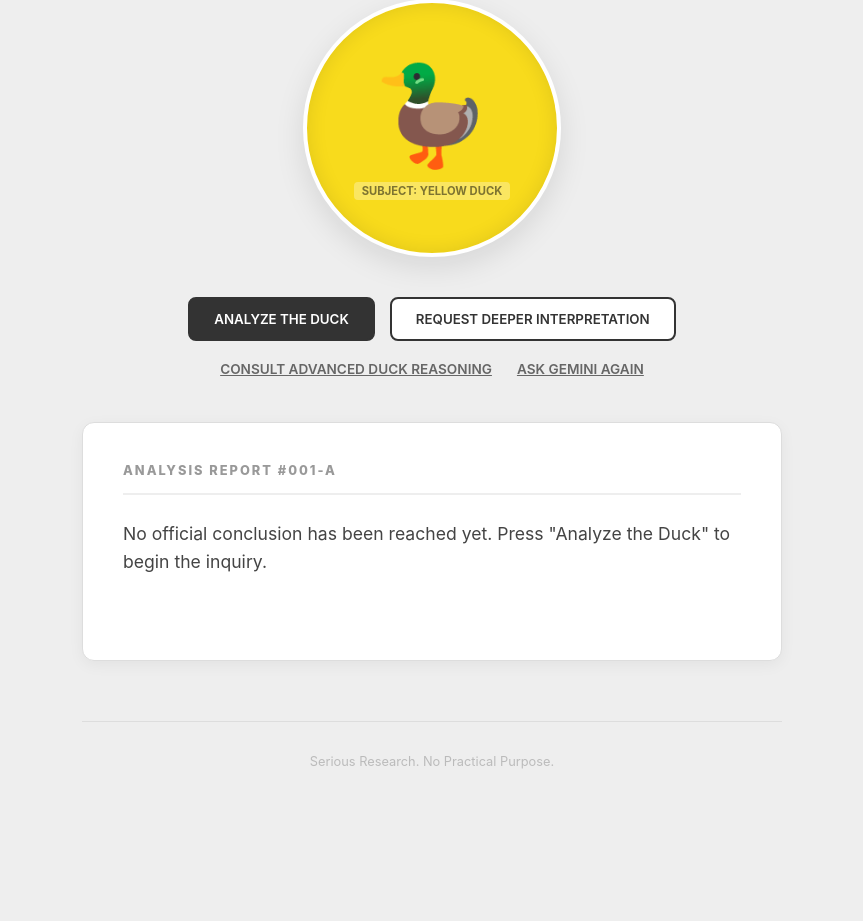
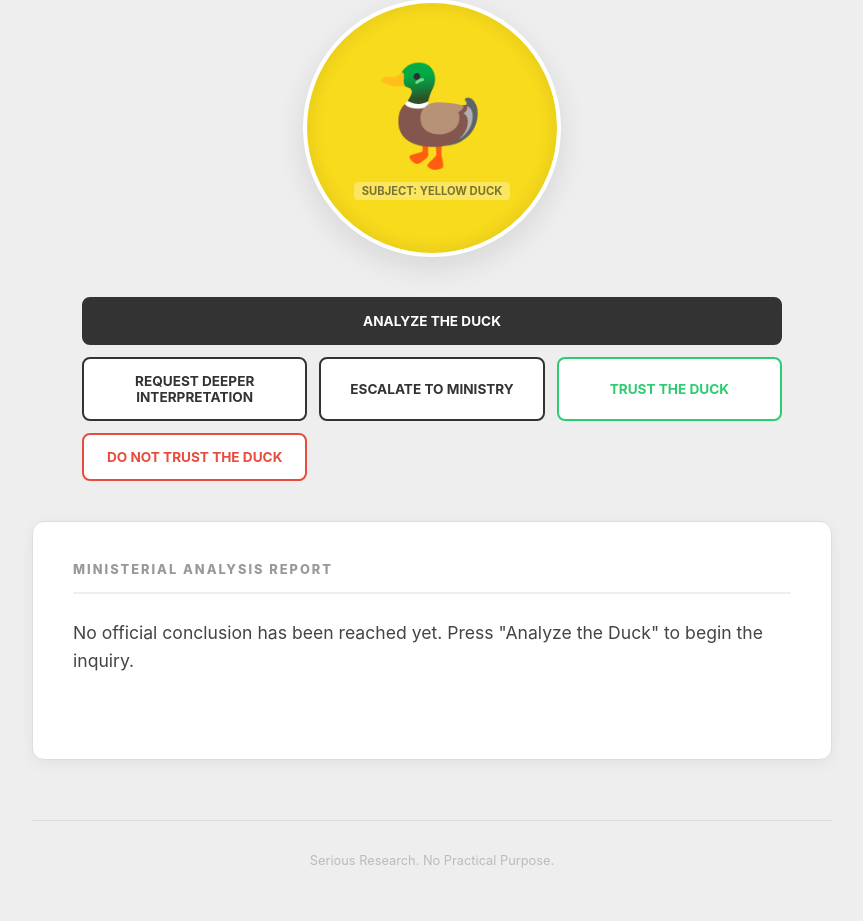
Before and after one commit to hericlibong/What_Is_This_Duck_For, a FastAPI app: page / in a window 1280 px wide. Shown: the part 183-1104 px from the top of the page, without its empty margins (208-1071 px from the left). Before the commit the page ends 952 px from the top, so only its background shows below. Run offline with FastAPI, Linux system fonts and the light colour scheme.

Commit message:
Enhance UI and functionality with new button modes, improved styles, and dynamic behavior

```diff
--- a/app/static/css/style.css
+++ b/app/static/css/style.css
@@ -4,6 +4,8 @@
     --bg-light: #f9f9f9;
     --border-color: #ddd;
     --text-muted: #666;
+    --trust-color: #2ecc71;
+    --distrust-color: #e74c3c;
 }
 
 body {
@@ -17,7 +19,7 @@ body {
 }
 
 .container {
-    max-width: 700px;
+    max-width: 800px;
     width: 100%;
     text-align: center;
 }
@@ -78,31 +80,39 @@ header h1 {
     margin-bottom: 40px;
 }
 
-.button-group {
-    display: flex;
-    gap: 15px;
-    justify-content: center;
-    margin-bottom: 15px;
+.button-grid {
+    display: grid;
+    grid-template-columns: repeat(auto-fit, minmax(200px, 1fr));
+    gap: 12px;
+    max-width: 700px;
+    margin: 0 auto;
 }
 
-button {
+.btn-action {
     font-family: inherit;
-    font-weight: 600;
+    font-weight: 700;
     cursor: pointer;
     border-radius: 8px;
     transition: all 0.2s;
     border: 2px solid var(--primary-color);
-    padding: 12px 24px;
+    padding: 14px 20px;
+    font-size: 0.85rem;
+    text-transform: uppercase;
+    display: flex;
+    align-items: center;
+    justify-content: center;
+}
+
+.btn-action:disabled {
+    opacity: 0.5;
+    cursor: not-allowed;
+    transform: none !important;
 }
 
 .btn-primary {
     background-color: var(--primary-color);
     color: white;
-}
-
-.btn-primary:hover {
-    background-color: #000;
-    transform: translateY(-2px);
+    grid-column: 1 / -1; /* Make it full width if possible */
 }
 
 .btn-secondary {
@@ -110,22 +120,26 @@ button {
     color: var(--primary-color);
 }
 
-.btn-secondary:hover {
-    background-color: #f0f0f0;
+.btn-trust {
+    background-color: white;
+    color: var(--trust-color);
+    border-color: var(--trust-color);
 }
 
-.btn-text {
-    border: none;
-    background: none;
-    color: var(--text-muted);
-    text-decoration: underline;
-    font-size: 0.85rem;
-    padding: 5px;
+.btn-distrust {
+    background-color: white;
+    color: var(--distrust-color);
+    border-color: var(--distrust-color);
 }
 
-.btn-text:hover {
-    color: var(--primary-color);
+.btn-action:hover:not(:disabled) {
+    transform: translateY(-2px);
+    box-shadow: 0 4px 8px rgba(0,0,0,0.1);
 }
+
+.btn-primary:hover:not(:disabled) { background-color: #000; }
+.btn-trust:hover:not(:disabled) { background-color: #fafff8; }
+.btn-distrust:hover:not(:disabled) { background-color: #fff8f8; }
 
 /* Result Panel */
 .report-card {
--- a/app/static/js/app.js
+++ b/app/static/js/app.js
@@ -1,31 +1,36 @@
 document.addEventListener('DOMContentLoaded', () => {
-    const analyzeBtn = document.getElementById('analyze-btn');
     const outputText = document.getElementById('output-text');
+    const buttons = document.querySelectorAll('.btn-action');
 
-    const handleAction = async (actionLabel) => {
-        analyzeBtn.disabled = true;
-        outputText.innerHTML = `<em>${actionLabel}...</em>`;
+    const modeLabels = {
+        'analyze': 'Initiating Primary Duck Analysis',
+        'interpret': 'Requesting Deeper Philosophical Interpretation',
+        'escalate': 'Escalating to High-Level Ministerial Review',
+        'trust': 'Initiating Full System Trust Protocols',
+        'distrust': 'Scanning for Subversive Synthetic Deviations'
+    };
+
+    window.triggerMode = async (mode) => {
+        // Disable all buttons during analysis
+        buttons.forEach(btn => btn.disabled = true);
+
+        const initialLabel = modeLabels[mode] || 'Processing';
+        outputText.innerHTML = `<em style="color: #888;">${initialLabel}...</em>`;
 
         try {
-            const response = await fetch('/analyze');
+            // We pass the mode to the backend (to be implemented)
+            const response = await fetch(`/analyze?mode=${mode}`);
             const data = await response.json();
 
             // Artificial delay for "serious" computation
             setTimeout(() => {
                 outputText.innerHTML = data.message;
-                analyzeBtn.disabled = false;
-            }, 1000);
+                buttons.forEach(btn => btn.disabled = false);
+            }, 1200);
 
         } catch (error) {
-            outputText.textContent = 'ERROR: The duck analysis has encountered an existential void.';
-            analyzeBtn.disabled = false;
+            outputText.textContent = 'SYSTEM ERROR: The duck has exceeded known interpretive boundaries.';
+            buttons.forEach(btn => btn.disabled = false);
         }
     };
-
-    analyzeBtn.addEventListener('click', () => handleAction('Initiating core duck scan'));
-
-    // Global functions for the inline onclick handlers
-    window.requestInterpretation = () => handleAction('Accessing deeper interpretive layers');
-    window.consultReasoning = () => handleAction('Querying advanced duck logic systems');
-    window.askAgain = () => handleAction('Re-consulting Gemini for secondary confirmation');
 });
--- a/app/templates/index.html
+++ b/app/templates/index.html
@@ -16,7 +16,6 @@
         <main>
             <section id="subject-area">
                 <div class="duck-container">
-                    <!-- The Central Object -->
                     <div class="duck-image-placeholder">
                         <span class="duck-emoji">🦆</span>
                         <div class="label">SUBJECT: YELLOW DUCK</div>
@@ -25,19 +24,18 @@
             </section>
 
             <section id="actions">
-                <div class="button-group">
-                    <button id="analyze-btn" class="btn-primary">ANALYZE THE DUCK</button>
-                    <button class="btn-secondary" onclick="requestInterpretation()">REQUEST DEEPER INTERPRETATION</button>
-                </div>
-                <div class="button-group secondary">
-                    <button class="btn-text" onclick="consultReasoning()">CONSULT ADVANCED DUCK REASONING</button>
-                    <button class="btn-text" onclick="askAgain()">ASK GEMINI AGAIN</button>
+                <div class="button-grid">
+                    <button class="btn-action btn-primary" onclick="triggerMode('analyze')">ANALYZE THE DUCK</button>
+                    <button class="btn-action btn-secondary" onclick="triggerMode('interpret')">REQUEST DEEPER INTERPRETATION</button>
+                    <button class="btn-action btn-secondary" onclick="triggerMode('escalate')">ESCALATE TO MINISTRY</button>
+                    <button class="btn-action btn-trust" onclick="triggerMode('trust')">TRUST THE DUCK</button>
+                    <button class="btn-action btn-distrust" onclick="triggerMode('distrust')">DO NOT TRUST THE DUCK</button>
                 </div>
             </section>
 
             <section id="report-panel">
                 <div class="report-card">
-                    <div class="report-header">ANALYSIS REPORT #001-A</div>
+                    <div class="report-header">MINISTERIAL ANALYSIS REPORT</div>
                     <div id="output-text">
                         No official conclusion has been reached yet. Press "Analyze the Duck" to begin the inquiry.
                     </div>
```
Also changed, not shown: docs/button_modes.md (added, +50 -0 lines), docs/project_plan.md (added, +33 -0 lines), docs/task_checklist.md (added, +38 -0 lines).
